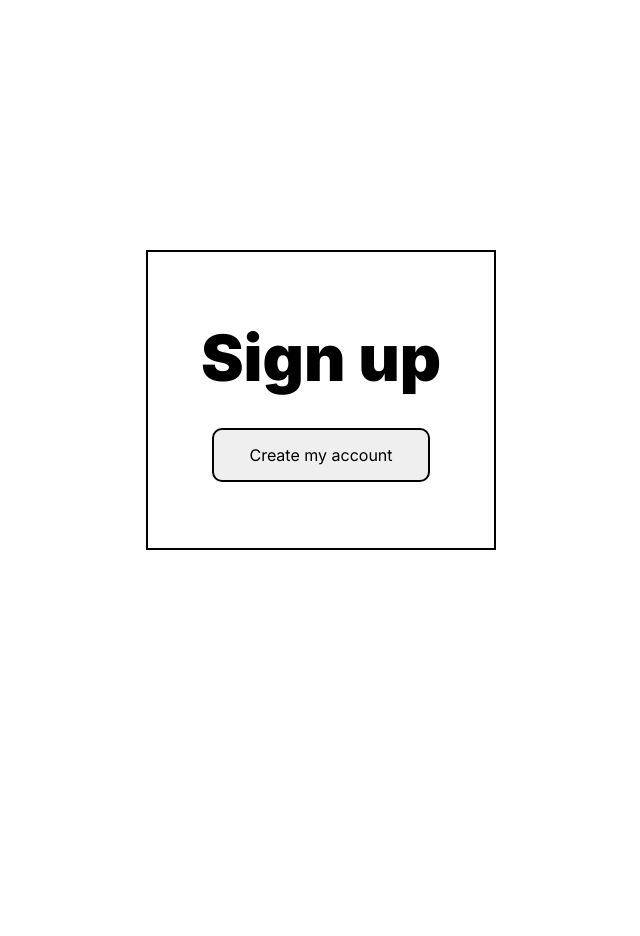
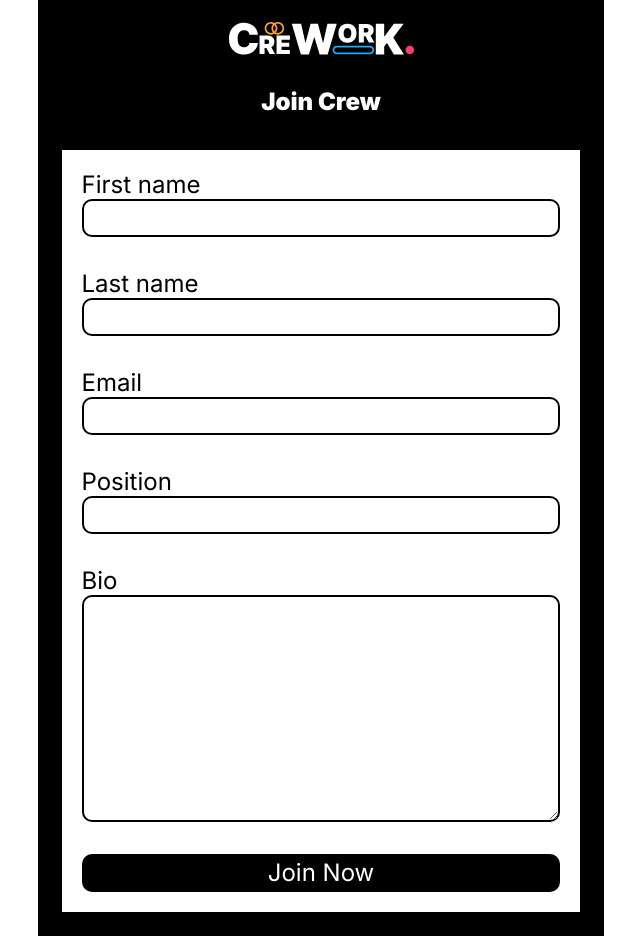
Before and after one commit to wadze213/crework-source, a React (Create React App) app in the folder crework/: page /join-us in a window 1280 px wide. Shown: the whole page, without its empty margins (319-959 px from the left). Before the commit the page ends 800 px from the top, so only its background shows below. Built offline with nearby package versions, Linux system fonts and the light colour scheme.

Commit message:
Added Join us form by Glenn

```diff
--- a/crework/src/components/Form .jsx
+++ b/crework/src/components/Form .jsx
@@ -1,89 +1,71 @@
-import { useState, useEffect} from 'react'
-import '../components/component-styles/styles.css'
+import React from 'react'
+import './component-styles/styles.css'
+import './component-styles/navigation.css'
+import './component-styles/adminlogin.css'
+import creworkLogo from '../icons/crework-logo-inverted.svg'
+import {useRef,useState,useEffect} from 'react'
+
+const Form  = () => {
+  let firstNameRef = useRef("")
+  let lastNameRef = useRef("")
+  let emailRef = useRef("")
+  let positionRef = useRef("")
+  let bioRef = useRef("")
+  let [id, setId] = useState(Date.now())
+  const [focused,setFocused]= useState(false);
+
+  let [FormData, setFormData] = useState(localStorage.getItem("joinForm") ? JSON.parse(localStorage.getItem("joinForm")) : [])
+
+  let handleSubmit = (e) => {
+      e.preventDefault();
+      let inquiry = {
+          id: id,
+          firstName: firstNameRef.current.value,
+          lastName: lastNameRef.current.value,
+          email: emailRef.current.value,
+          position: positionRef.current.value,
+          bio:bioRef.current.value
+      }
+      setFormData([...FormData, inquiry])
+  }
+  useEffect(() => {
+      localStorage.setItem("joinForm", JSON.stringify(FormData))
+  }, [FormData])
 
 
+  return (
+    <div>
+       <div className='center-section'>
+        <div className='modal'>
+        <img src={creworkLogo} alt=""></img>
+        <h3>Join Crew</h3>
+            <form onSubmit={handleSubmit}>
+                <div className='input-wrapper'>
+                    <label>First name</label>
+                    <input type="text" name="fName" ref={firstNameRef} required focused={focused.toString()}></input>
+                </div>
+                <div className='input-wrapper'>
+                    <label>Last name</label>
+                    <input type="text" name="lName" ref={lastNameRef} required></input>
+                </div>
+                <div className='input-wrapper'>
+                    <label>Email</label>
+                    <input type="text" name="email" ref={emailRef} required></input>
+                </div> <div className='input-wrapper'>
+                    <label>Position</label>
+                    <input type="text" name="lName" ref={positionRef} required></input>
+                </div>
+                <div className='input-wrapper'>
+                    <label>Bio</label>
+                    <textarea type="text" name="message" ref={bioRef} required></textarea>
+                </div>
 
+                <input type="submit" name="submit" value="Join Now" className='btn-black'></input>
 
-let Input = localStorage.getItem("SignupForm")?
-JSON.parse(localStorage.getItem("SignupForm")):[];
-
-
-const Form = () => {
-
-  const [values,setValues]=useState([Input])
-
-  const input =[
-    {
-      id:1,
-      name:"firstname",
-      type:"text",
-      placeholder:"Enter First name",
-      label:"First name",
-      errorMessage:"Please enter your First name",
-      required:true,
-    },
-    {
-      id:2,
-      name:"lastname",
-      type:"text",
-      placeholder:"Enter Last name",
-      label:"Last name",
-      errorMessage:"Please enter your Last name",
-      required:true,
-    },
-    {
-      id:3,
-      name:"email",
-      type:"email",
-      placeholder:"ex:myname@example.com",
-      errorMessage:"It should be a valid email address!",
-      label:"Email",
-      required:true,
-    },
-    {
-      id:4,
-      name:"Position",
-      type:"text",
-      placeholder:"ex:Graphic Designer",
-      label:"Position",
-      errorMessage:"Please enter your Position",
-      required:true,
-    },
-    {
-      id:5,
-      name:"Bio",
-      type:"text",
-      placeholder:"Enter your bio",
-      label:"Bio",
-      errorMessage:"Please enter your Bio",
-      required:true,
-
-    },
-  ]
-
-const handleSubmit = (e)=>{
-    e.preventDefault();
-    let info = {
-      fName: document.getElementsByName("firstname").value
-    }
-    console.log(info);
-    setValues({...values,[e.target.name]:e.target.value});
-    }
-  useEffect(() => {
-    localStorage.setItem("SignupForm",JSON.stringify(values))//chores-dependency
-  },[values])
-
-  return (
-    <div className='forms center-section'>
-      <form  onSubmit={handleSubmit}>
-      <h1>Sign up</h1>
-
-
-
-          <button type='submit' >Create my account</button>
             </form>
+        </div>
     </div>
-
+    </div>
   )
 }
 
```
